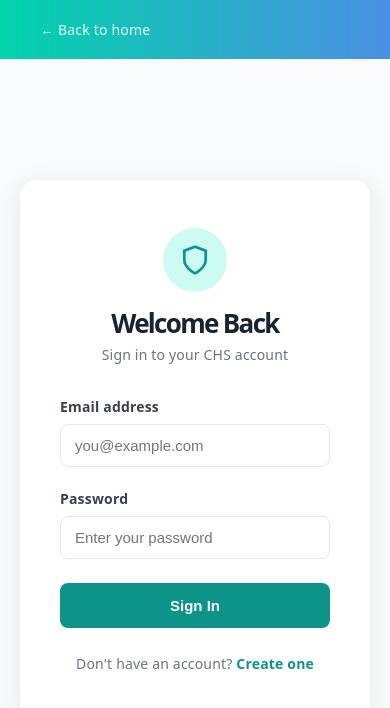
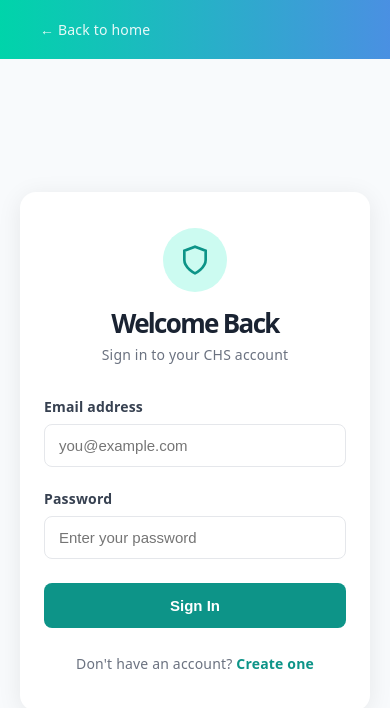
Before and after one commit to Mubs002/FYP_CHS_App, a React app in the folder frontend/: page /login in a window 390 px wide. Shown: the top 708 px of the page. Built offline with nearby package versions, Linux system fonts and the light colour scheme; the HTML template or start-up script is replaced by a standard one.

Commit message:
added this to fit smaller screens

```diff
--- a/frontend/src/view/pages/LoginPage.css
+++ b/frontend/src/view/pages/LoginPage.css
@@ -155,3 +155,10 @@
 .login-link:hover {
   text-decoration: underline;
 }
+
+@media (max-width: 480px) {
+  /* made the card take more of the screen on small devices */
+  .login-card {
+    padding: 36px 24px;
+  }
+}
```
